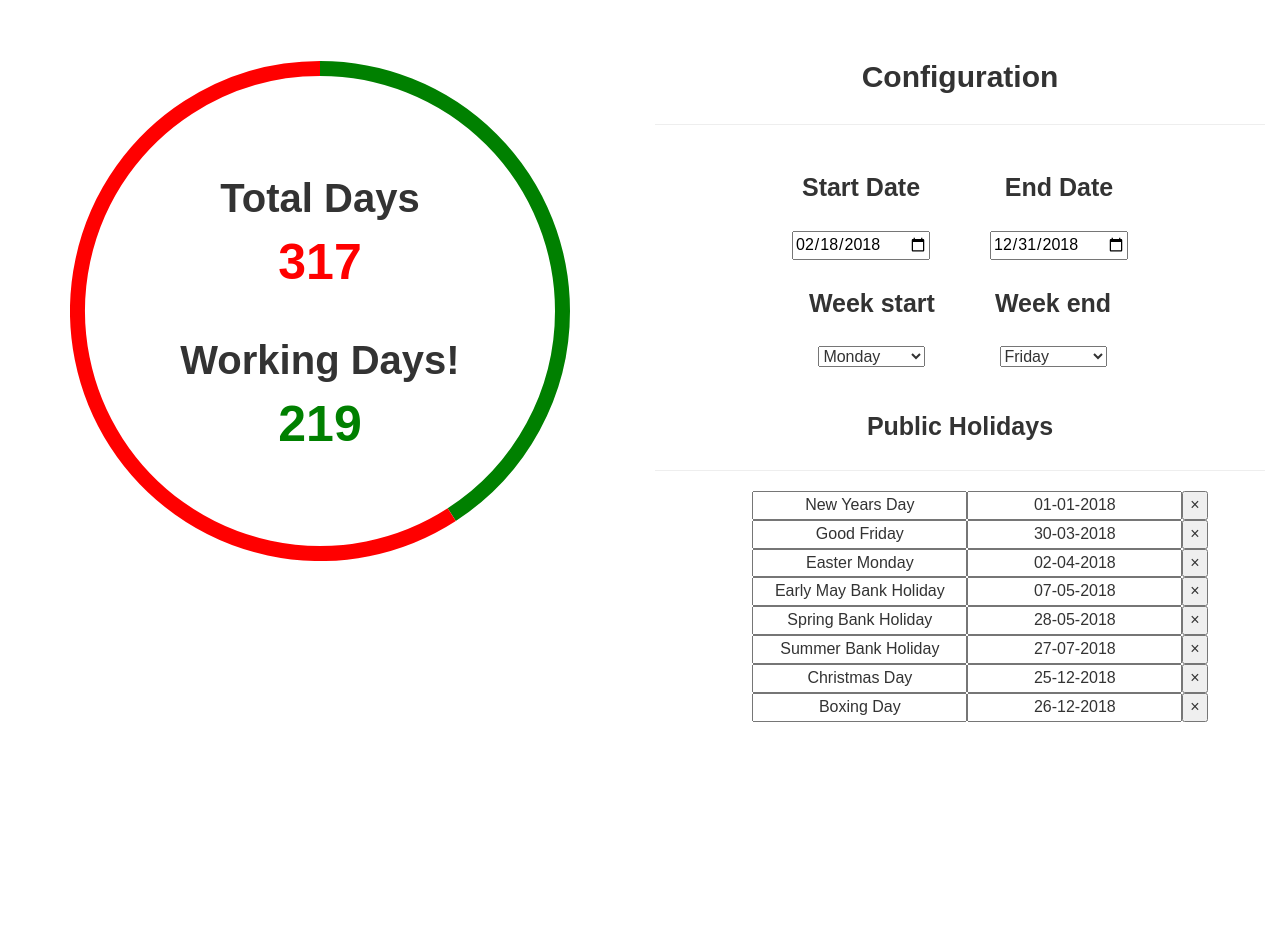
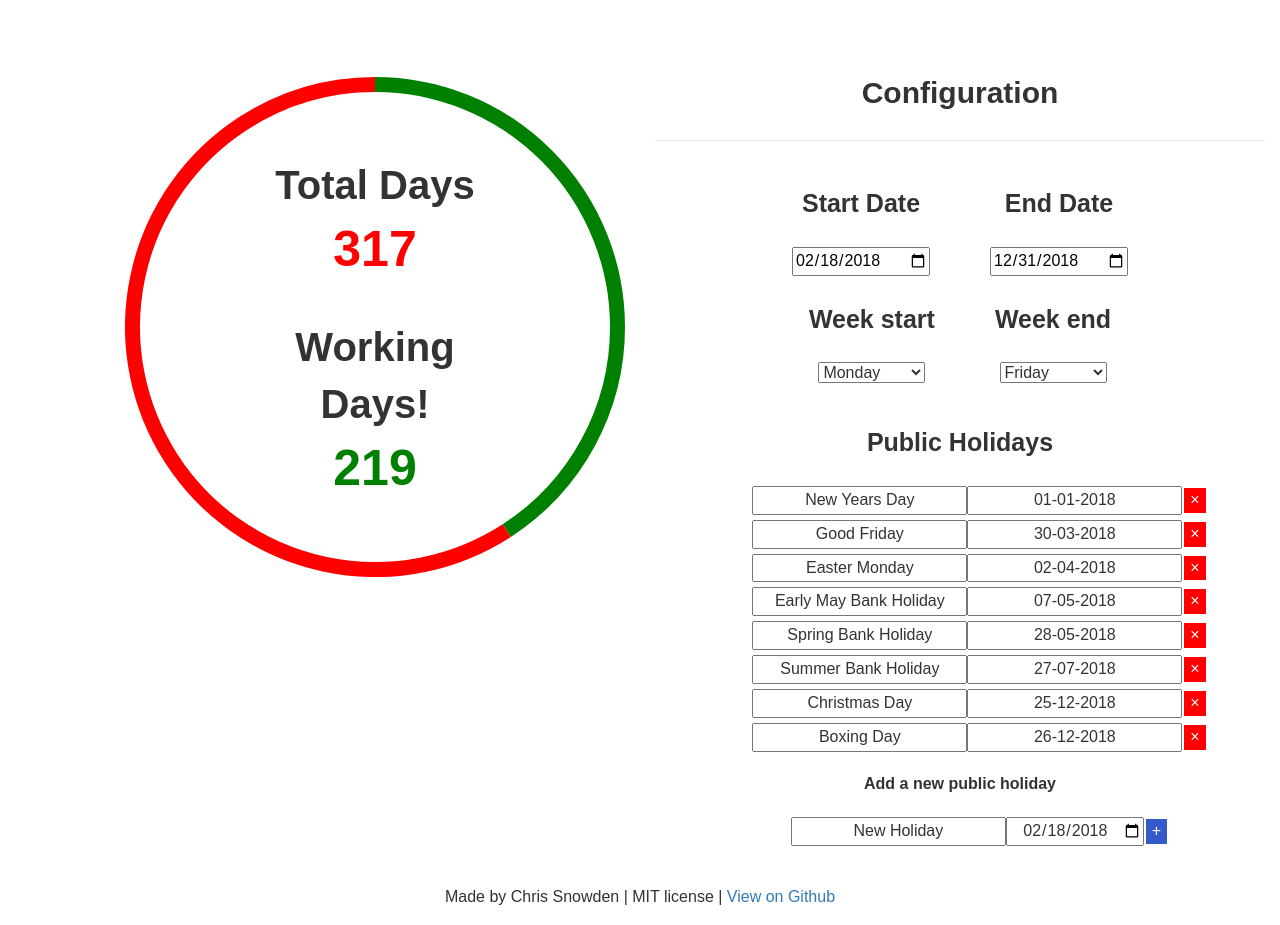
Before and after one commit to Recidvst/working-days-calculator, a React (Create React App) app: page / in a window 1280 px wide. Shown: the part 147-1072 px from the top of the page. Before the commit the page ends 909 px from the top, so only its background shows below. Built offline with nearby package versions, Linux system fonts and the light colour scheme.

Commit message:
added support for adding new holiday entries

```diff
--- a/src/components/Calculator.js
+++ b/src/components/Calculator.js
@@ -6,7 +6,7 @@ class Calculator extends Component {
   render() {
     return (
       <div className="calculator-component">
-
+        <div className="calculator-box">
           <div className="display-days">
             <h2>
               Total Days
@@ -29,6 +29,7 @@ class Calculator extends Component {
           />
 
         </div>
+      </div>
     );
   }
 }
--- /dev/null
+++ b/src/components/HolidayAdd.js
@@ -0,0 +1,74 @@
+import React, { Component } from 'react';
+import moment from 'moment';
+
+class HolidayAdd extends Component {
+
+    constructor() {
+        super();
+
+        this.state = {
+            newText: 'New Holiday',
+            newDate: moment().format('YYYY-MM-DD')
+        };
+
+        this.addItem = this.addItem.bind(this);
+        this.updateItems = this.updateItems.bind(this);
+    }
+
+    updateItems(e) {
+        if ( e.target.id === 'holidayEntryAddName' ) {
+            this.setState({
+                newText: e.target.value
+            })
+        }
+        if ( e.target.id === 'holidayEntryAddDate' ) {
+            this.setState({
+                newDate: moment(e.target.value).format('YYYY-MM-DD')
+            })
+        }
+    }
+    addItem(e) {
+        let newItem = {
+            name: this.state.newText,
+            date: moment(this.state.newDate).format('DD-MM-YYYY')
+        }
+        this.props.addHolidayItem(e, newItem);
+    }
+
+    render() {
+        return (
+
+            <div className="holiday-add">
+                <h4>Add a new public holiday</h4>
+                <ul>
+                    <li>
+                        <input
+                            type="text"
+                            id="holidayEntryAddName"
+                            value={this.state.newText}
+                            onChange={this.updateItems}
+                        />
+                        <input
+                            type="date"
+                            id="holidayEntryAddDate"
+                            value={this.state.newDate}
+                            onChange={this.updateItems}
+                        />
+                        <button
+                            type="button"
+                            id="holidayEntryAddButton"
+                            className="add"
+                            onClick={this.addItem}
+                        >
+                        +
+                        </button>
+                    </li>
+                </ul>
+            </div>
+
+        );
+    }
+}
+
+
+export default HolidayAdd;
--- a/src/components/HolidaySingle.js
+++ b/src/components/HolidaySingle.js
@@ -1,5 +1,4 @@
 import React, { Component } from 'react';
-// import PropTypes from 'prop-types'
 
 class HolidaySingle extends Component {
 
@@ -31,7 +30,4 @@ class HolidaySingle extends Component {
     }
 }
 
-HolidaySingle.propTypes = {
-};
-
 export default HolidaySingle;
--- a/src/components/Holidays.js
+++ b/src/components/Holidays.js
@@ -1,6 +1,7 @@
 import React, { Component } from 'react';
 import PropTypes from 'prop-types'
 import HolidaySingle from './../components/HolidaySingle';
+import HolidayAdd from './../components/HolidayAdd';
 
 class Holidays extends Component {
 
@@ -20,16 +21,23 @@ class Holidays extends Component {
         ]
       };
 
+      this.addHolidayEntry = this.addHolidayEntry.bind(this);
       this.removeHolidayEntry = this.removeHolidayEntry.bind(this);
   }
 
   // add
-  addHolidayEntry() {
-
+  addHolidayEntry(e, newEntry) {
+    let oldHolidays = this.state.publicHolidays;
+    oldHolidays.push(newEntry);
+    let updatedHolidays = oldHolidays;
+    this.setState({
+      publicHolidays: updatedHolidays
+    })
+    this.props.handleDateUpdates(e,'holidayUpdated',updatedHolidays);
   }
   // remove
   removeHolidayEntry(e) {
-    var updatedHolidays = this.state.publicHolidays.filter( (entry, index) => {
+    let updatedHolidays = this.state.publicHolidays.filter( (entry, index) => {
       return entry.name !== e.target.id;
     })
     this.setState({
@@ -42,7 +50,6 @@ class Holidays extends Component {
     return (
       <div className="holidays-component">
         <h3>Public Holidays</h3>
-        <hr/>
 
         <div className="holiday-entries">
           <ul>
@@ -60,6 +67,10 @@ class Holidays extends Component {
           </ul>
         </div>
 
+        <HolidayAdd
+          addHolidayItem={ this.addHolidayEntry }
+        />
+
       </div>
     );
   }
--- a/src/containers/App.js
+++ b/src/containers/App.js
@@ -98,6 +98,7 @@ class App extends Component {
             />
           </div>
 
+          <p className="footer-link"> Made by Chris Snowden | MIT license | <a href="https://github.com/Recidvst/working-days-calculator" title="Working Days Calculator on Github" target="_blank" rel="noopener noreferrer"> View on Github</a> </p>
       </div>
     );
   }
--- a/src/styles/calculator.css
+++ b/src/styles/calculator.css
@@ -8,11 +8,14 @@
     .calculator-component h2 span.working-days {
       color: green; }
 
-.calculator-component .display-days {
-  position: absolute;
-  top: 50%;
-  left: 50%;
-  transform: translate(-50%, -50%); }
+.calculator-component .calculator-box {
+  float: right;
+  position: relative; }
+  .calculator-component .calculator-box .display-days {
+    position: absolute;
+    top: 50%;
+    left: 50%;
+    transform: translate(-50%, -50%); }
 
 @media (max-width: 767px) {
   .calculator-component h2 {
--- a/src/styles/calculator.scss
+++ b/src/styles/calculator.scss
@@ -13,11 +13,15 @@
             }
         }
     }
-    .display-days {
-        position: absolute;
-        top: 50%;
-        left: 50%;
-        transform: translate(-50%, -50%);
+    .calculator-box {
+        float: right;
+        position: relative;
+        .display-days {
+            position: absolute;
+            top: 50%;
+            left: 50%;
+            transform: translate(-50%, -50%);
+        }
     }
 
     @media (max-width: 767px) {
--- a/src/styles/config.css
+++ b/src/styles/config.css
@@ -26,8 +26,25 @@ h3 {
 
 .holidays-component {
   margin-bottom: 40px; }
-  .holidays-component .holiday-entries ul {
+  .holidays-component .holiday-entries ul, .holidays-component .holiday-add ul {
     margin: 0;
     list-style: none; }
-  .holidays-component .holiday-entries input {
+    .holidays-component .holiday-entries ul li, .holidays-component .holiday-add ul li {
+      margin: 5px auto; }
+      @media (max-width: 767px) {
+        .holidays-component .holiday-entries ul li, .holidays-component .holiday-add ul li {
+          margin: 10px auto; } }
+  .holidays-component .holiday-entries input, .holidays-component .holiday-add input {
     text-align: center; }
+  .holidays-component .holiday-entries button {
+    color: white;
+    border: 2px solid white;
+    background: red; }
+    .holidays-component .holiday-entries button:hover {
+      color: darkmagenta; }
+  .holidays-component .holiday-add button {
+    color: white;
+    border: 2px solid white;
+    background: #3459c9; }
+    .holidays-component .holiday-add button:hover {
+      color: blue; }
--- a/src/styles/config.scss
+++ b/src/styles/config.scss
@@ -39,13 +39,40 @@ h3 {
 .holidays-component {
     margin-bottom: 40px;
 
-    .holiday-entries {
+    .holiday-entries, .holiday-add {
         ul {
             margin: 0;
             list-style: none;
+            li {
+                margin: 5px auto;
+                @media (max-width: 767px) {
+                    margin: 10px auto;
+                }
+            }
         }
         input {
             text-align: center;
         }
     }
+
+    .holiday-entries {
+        button {
+            color: white;
+            border: 2px solid white;
+            background: red;
+            &:hover {
+                color: darkmagenta;
+            }
+        }
+    }
+    .holiday-add {
+        button {
+            color: white;
+            border: 2px solid white;
+            background: #3459c9;
+            &:hover {
+                color: blue;
+            }
+        }
+    }
 }
--- a/src/styles/index.css
+++ b/src/styles/index.css
@@ -83,11 +83,28 @@ h3 {
 
 .holidays-component {
   margin-bottom: 40px; }
-  .holidays-component .holiday-entries ul {
+  .holidays-component .holiday-entries ul, .holidays-component .holiday-add ul {
     margin: 0;
     list-style: none; }
-  .holidays-component .holiday-entries input {
+    .holidays-component .holiday-entries ul li, .holidays-component .holiday-add ul li {
+      margin: 5px auto; }
+      @media (max-width: 767px) {
+        .holidays-component .holiday-entries ul li, .holidays-component .holiday-add ul li {
+          margin: 10px auto; } }
+  .holidays-component .holiday-entries input, .holidays-component .holiday-add input {
     text-align: center; }
+  .holidays-component .holiday-entries button {
+    color: white;
+    border: 2px solid white;
+    background: red; }
+    .holidays-component .holiday-entries button:hover {
+      color: darkmagenta; }
+  .holidays-component .holiday-add button {
+    color: white;
+    border: 2px solid white;
+    background: #3459c9; }
+    .holidays-component .holiday-add button:hover {
+      color: blue; }
 
 .calculator-component h2 {
   display: block;
@@ -99,11 +116,14 @@ h3 {
     .calculator-component h2 span.working-days {
       color: green; }
 
-.calculator-component .display-days {
-  position: absolute;
-  top: 50%;
-  left: 50%;
-  transform: translate(-50%, -50%); }
+.calculator-component .calculator-box {
+  float: right;
+  position: relative; }
+  .calculator-component .calculator-box .display-days {
+    position: absolute;
+    top: 50%;
+    left: 50%;
+    transform: translate(-50%, -50%); }
 
 @media (max-width: 767px) {
   .calculator-component h2 {
```
Lines whose indentation alone changed are shown as unchanged.
